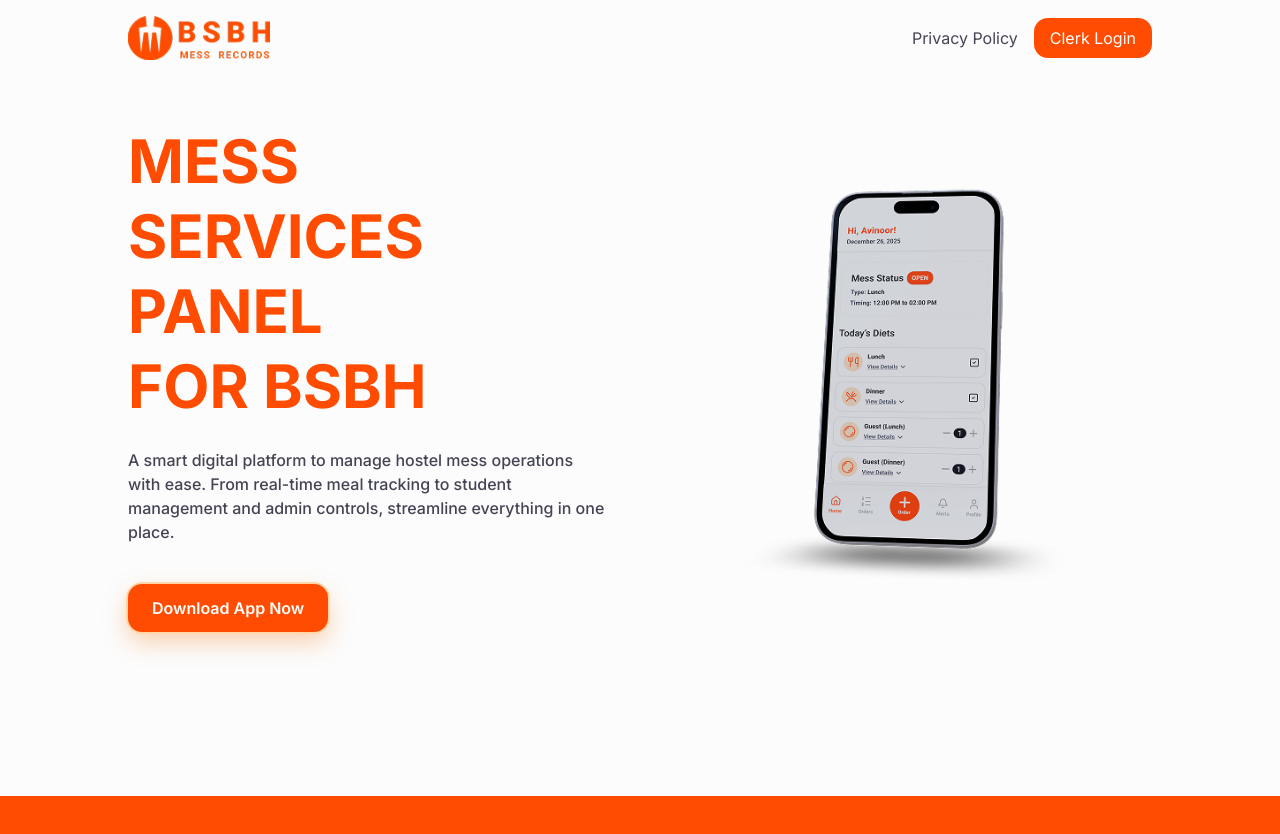
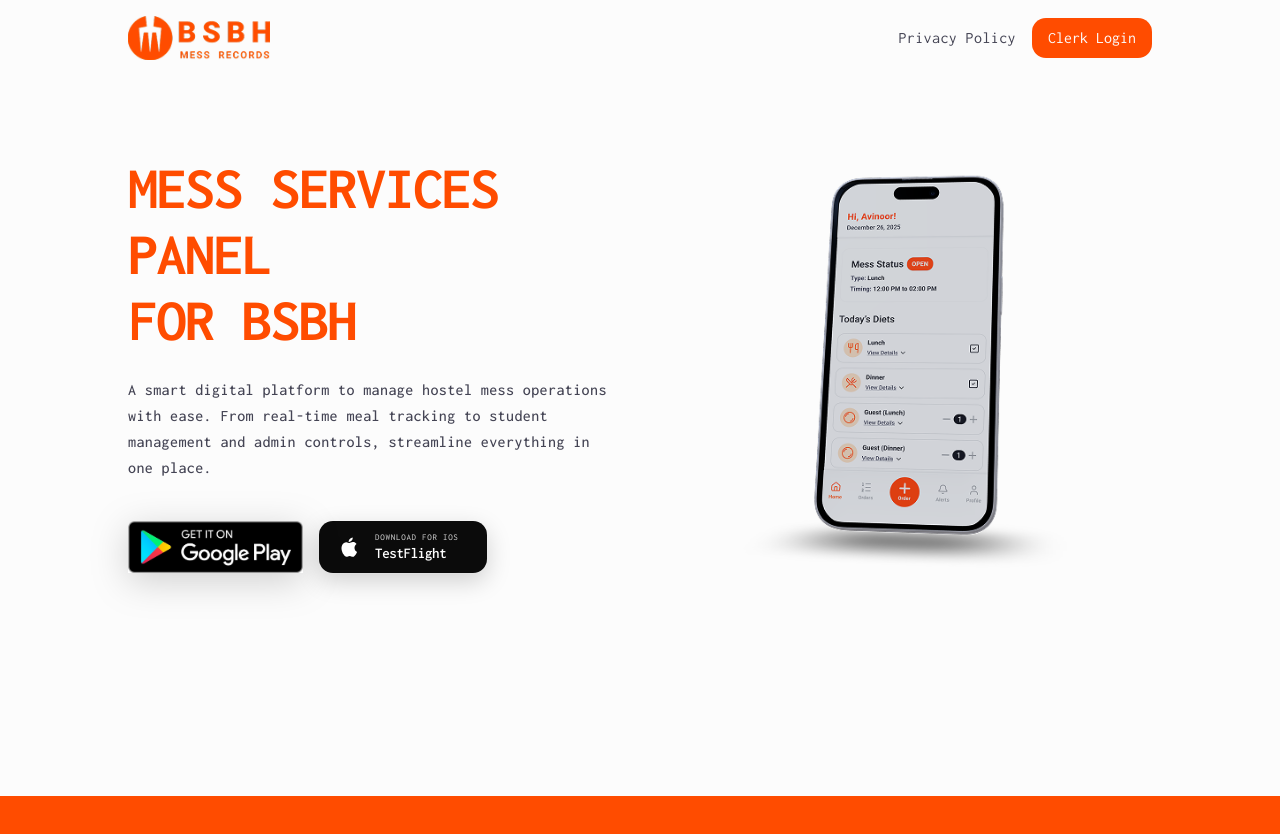
Before and after one commit to avibega23/mess_app_website, a Next.js app: page / in a window 1280 px wide. Shown: the top 834 px of the page. Built offline with nearby package versions, Linux system fonts and the light colour scheme.

Commit message:
Updated the ui a bit

```diff
--- a/app/page.tsx
+++ b/app/page.tsx
@@ -1,12 +1,78 @@
 import Image from "next/image";
+import { Inconsolata } from "next/font/google";
 import { MobileNavMenu } from "@/components/shared/MobileNavMenu";
 import LoginButton from "@/components/landing/LoginButton";
 import Link from "next/link";
+import { cn } from "@/lib/utils";
+
+const inconsolata = Inconsolata({
+  subsets: ["latin"],
+  variable: "--font-landing",
+  display: "swap",
+});
+
+const PLAY_STORE_URL =
+  "https://play.google.com/store/apps/details?id=com.bsbh.messrec&pcampaignid=web_share";
+const TESTFLIGHT_URL = "https://testflight.apple.com/join/sxwUXJsb";
+
+function GooglePlayBadge() {
+  return (
+    <a
+      href={PLAY_STORE_URL}
+      target="_blank"
+      rel="noopener noreferrer"
+      aria-label="Get it on Google Play"
+      className="group inline-block transition duration-200 hover:-translate-y-0.5 hover:opacity-95 focus-visible:outline-none focus-visible:ring-2 focus-visible:ring-custom-primary focus-visible:ring-offset-2 rounded-lg"
+    >
+      <Image
+        src="/google-play-badge.png"
+        alt="Get it on Google Play"
+        width={872}
+        height={259}
+        className="h-[52px] w-auto drop-shadow-[0_8px_18px_rgba(0,0,0,0.18)]"
+        priority
+      />
+    </a>
+  );
+}
+
+function TestFlightBadge() {
+  return (
+    <a
+      href={TESTFLIGHT_URL}
+      target="_blank"
+      rel="noopener noreferrer"
+      aria-label="Download for iOS on TestFlight"
+      className="group inline-flex h-[52px] min-w-[168px] items-center gap-3 rounded-xl bg-[#0B0B0B] px-4 text-white shadow-[0_8px_24px_rgba(0,0,0,0.18)] ring-1 ring-white/10 transition duration-200 hover:-translate-y-0.5 hover:bg-[#171717] hover:shadow-[0_12px_28px_rgba(0,0,0,0.28)] focus-visible:outline-none focus-visible:ring-2 focus-visible:ring-custom-primary focus-visible:ring-offset-2"
+    >
+      <svg
+        viewBox="0 0 24 24"
+        aria-hidden="true"
+        className="h-7 w-7 shrink-0 fill-white"
+      >
+        <path d="M16.7 12.6c0-2.1 1.7-3.1 1.8-3.2-1-1.4-2.5-1.6-3-1.6-1.3-.1-2.5.8-3.1.8-.6 0-1.6-.7-2.7-.7-1.4 0-2.7.8-3.4 2.1-1.5 2.5-.4 6.3 1 8.3.7 1 1.5 2.1 2.6 2.1 1 0 1.4-.7 2.7-.7s1.6.7 2.7.7c1.1 0 1.8-1 2.5-2 .8-1.1 1.1-2.2 1.1-2.3-.1 0-2.1-.8-2.2-3.5zM14.3 6.5c.6-.7 1-1.7.9-2.7-.9.1-1.9.6-2.5 1.3-.6.6-1.1 1.6-1 2.6 1 .1 1.9-.5 2.6-1.2z" />
+      </svg>
+      <span className="flex flex-col leading-none">
+        <span className="text-[9px] font-medium tracking-[0.08em] text-white/75 uppercase">
+          Download for iOS
+        </span>
+        <span className="mt-1 text-[15px] font-semibold tracking-tight">
+          TestFlight
+        </span>
+      </span>
+    </a>
+  );
+}
 
 export default function Home() {
   return (
-    <div className="w-full flex flex-col min-h-screen overflow-x-hidden">
-      <nav className="sticky top-0 z-50 w-full bg-custom-background px-4 py-3 sm:px-6 sm:py-4 md:px-10 lg:px-20 xl:px-32 2xl:px-44">
+    <div
+      className={cn(
+        inconsolata.variable,
+        "font-[family-name:var(--font-landing)] w-full flex flex-col min-h-screen overflow-x-hidden antialiased"
+      )}
+    >
+      <nav className="sticky top-0 z-50 w-full bg-custom-background/90 px-4 py-3 backdrop-blur-sm sm:px-6 sm:py-4 md:px-10 lg:px-20 xl:px-32 2xl:px-44">
         <div className="mx-auto flex w-full max-w-screen flex-wrap items-center justify-between gap-3">
           <Link href="/">
             <Image
@@ -23,7 +89,7 @@ export default function Home() {
           <div className="hidden flex-wrap items-center justify-end gap-2 sm:gap-4 md:flex">
             <Link
               href="/privacy-policy"
-              className="cursor-pointer text-xs text-custom-gray2 hover:text-custom-gray1 hover:underline sm:text-sm md:text-base"
+              className="cursor-pointer text-xs tracking-wide text-custom-gray2 transition hover:text-custom-gray1 hover:underline sm:text-sm md:text-base"
             >
               Privacy Policy
             </Link>
@@ -35,20 +101,20 @@ export default function Home() {
       <div className="flex-1 min-h-[90vh] px-4 pb-10 sm:px-6 md:px-10 lg:px-20 xl:px-32 2xl:px-44">
         <div className="mt-8 flex w-full min-h-[60vh] flex-col-reverse items-center gap-10 md:mt-12 md:flex-row md:items-stretch md:gap-8 lg:gap-16">
           <div className="flex min-h-full flex-1 flex-col justify-center text-center md:text-left">
-            <h1 className="mb-4 text-3xl leading-tight font-bold text-custom-primary sm:mb-5 sm:text-4xl md:mb-6 md:text-5xl lg:text-6xl">
+            <h1 className="mb-4 text-3xl leading-[1.1] font-bold tracking-tight text-custom-primary sm:mb-5 sm:text-4xl md:mb-6 md:text-5xl lg:text-6xl">
               <span>MESS SERVICES PANEL</span>
               <br />
               <span>FOR BSBH</span>
             </h1>
-            <p className="mx-auto max-w-xl text-sm font-medium text-custom-gray2 sm:text-base md:mx-0">
-              A smart digital platform to manage hostel mess operations with ease. From real-time meal tracking to student management and admin controls, streamline everything in one place.
+            <p className="mx-auto max-w-xl text-sm font-medium leading-relaxed tracking-wide text-custom-gray2 sm:text-base md:mx-0">
+              A smart digital platform to manage hostel mess operations with
+              ease. From real-time meal tracking to student management and admin
+              controls, streamline everything in one place.
             </p>
-            <a
-              href="https://drive.google.com/uc?export=download&id=10NghL3GZNJn-wALCz6ZVXC7HpABCNBwB"
-              className="mt-8 w-fit self-center rounded-xl bg-custom-primary px-6 py-3 text-sm font-semibold text-background shadow-[0_10px_25px_rgba(244,126,32,0.35)] ring-2 ring-orange-200 transition hover:-translate-y-0.5 hover:shadow-[0_14px_30px_rgba(244,126,32,0.45)] sm:mt-10 sm:text-base md:self-start"
-            >
-              Download App Now
-            </a>
+            <div className="mt-8 flex w-full flex-wrap items-center justify-center gap-3 sm:mt-10 sm:gap-4 md:justify-start">
+              <GooglePlayBadge />
+              <TestFlightBadge />
+            </div>
           </div>
           <div className="flex flex-1 items-center justify-center md:justify-end">
             <Image
@@ -66,6 +132,5 @@ export default function Home() {
         <div></div>
       </footer>
     </div>
-
   );
 }
```
Also changed, not shown: public/google-play-badge.png (added).
